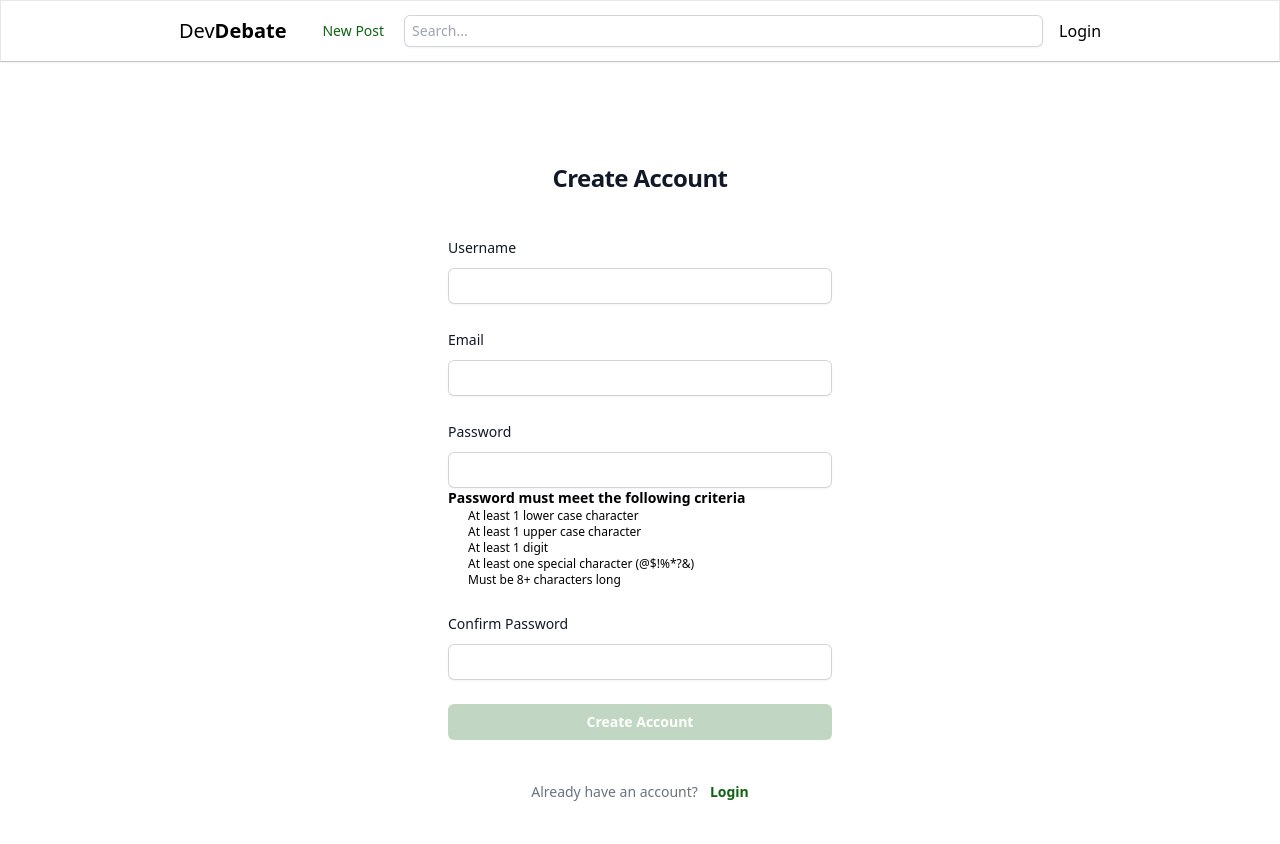
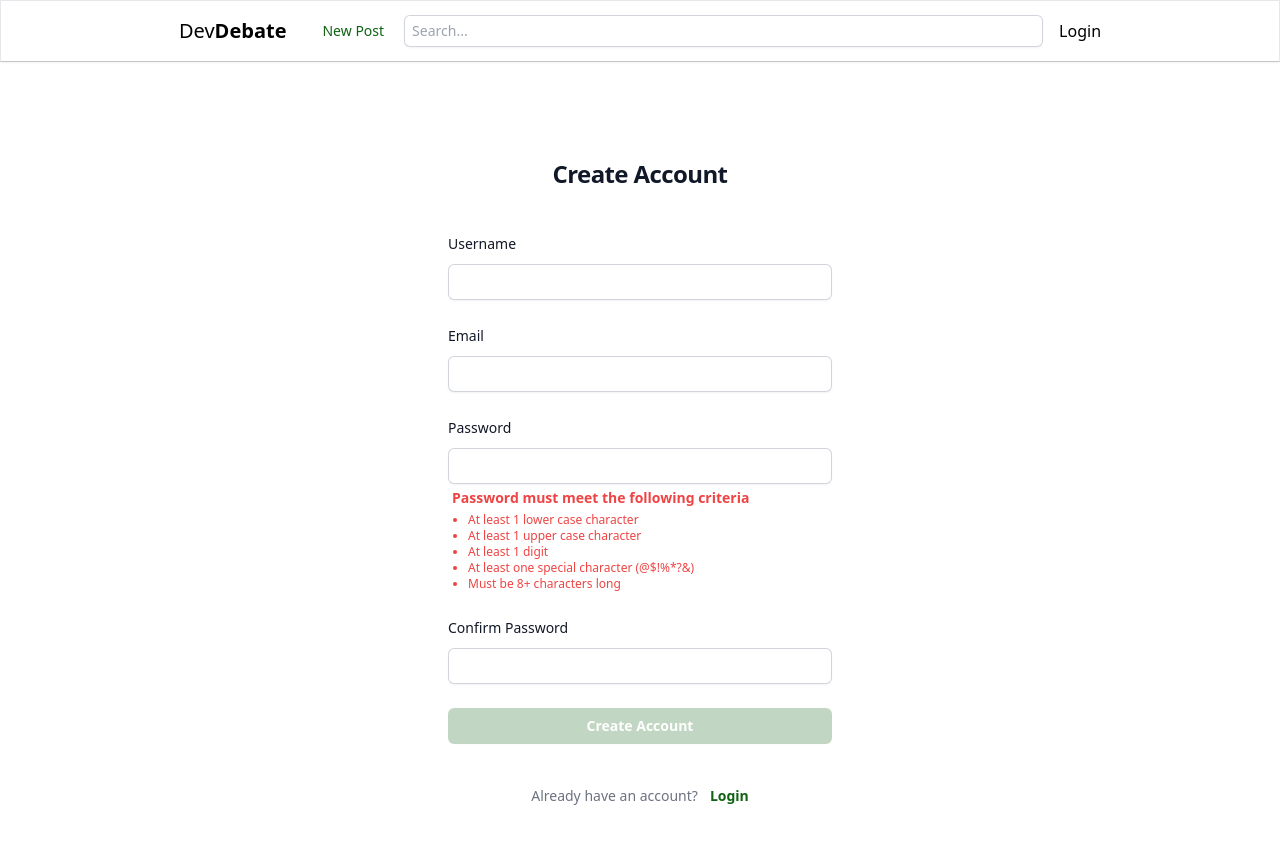
Before and after one commit to Azpect3120/stack-overflow-clone, a React (Vite) app in the folder frontend/: page /accounts/create in a window 1280 px wide. Shown: the top 844 px of the page. Built offline with nearby package versions, Linux system fonts and the light colour scheme.

Commit message:
FIX: Recompiled css

```diff
--- a/frontend/src/assets/css/output.css
+++ b/frontend/src/assets/css/output.css
@@ -797,6 +797,10 @@ video {
   resize: both;
 }
 
+.list-disc {
+  list-style-type: disc;
+}
+
 .flex-col {
   flex-direction: column;
 }
@@ -965,6 +969,10 @@ video {
   padding: 0px;
 }
 
+.p-1 {
+  padding: 0.25rem;
+}
+
 .p-2 {
   padding: 0.5rem;
 }
@@ -1243,6 +1251,11 @@ video {
   color: rgb(115 115 115 / var(--tw-text-opacity));
 }
 
+.text-red-500 {
+  --tw-text-opacity: 1;
+  color: rgb(239 68 68 / var(--tw-text-opacity));
+}
+
 .text-red-600 {
   --tw-text-opacity: 1;
   color: rgb(220 38 38 / var(--tw-text-opacity));
@@ -1251,10 +1264,6 @@ video {
 .text-white {
   --tw-text-opacity: 1;
   color: rgb(255 255 255 / var(--tw-text-opacity));
-}
-
-.opacity-50 {
-  opacity: 0.5;
 }
 
 .opacity-25 {
```
